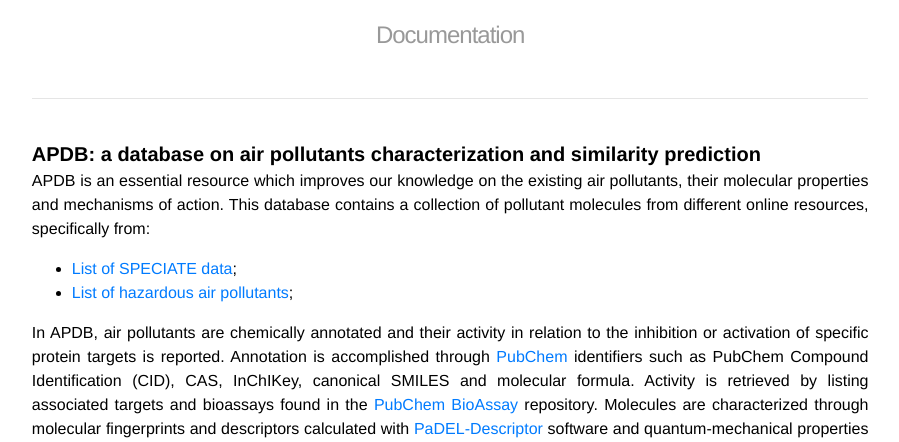
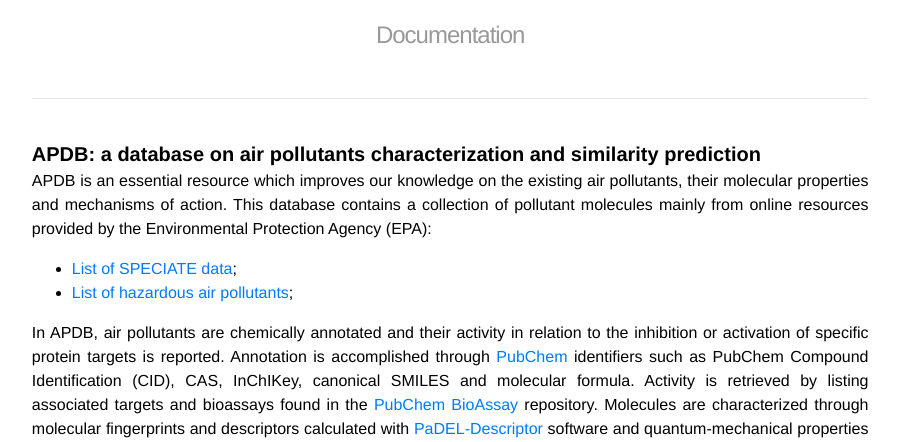
Before and after one commit to InfOmics/APDB, a Flask app: page /apdb/documentation in a window 1280 px wide. Shown: the part 208-650 px from the top of the page, without its empty margins (249-1148 px from the left). Run offline with Flask 2, Linux system fonts and the light colour scheme; some libraries are stand-ins or nearby versions.

Commit message:
Update main and doc file

```diff
--- a/Flask/pollutants_db_app/app.py
+++ b/Flask/pollutants_db_app/app.py
@@ -35,7 +35,6 @@ def get_db_connection():
   print('Connection successfully................')
   # return connection
   return conn
-
 
 
 # redirect url
@@ -331,6 +330,7 @@ def bioassay_browse():
     # set id options and placeholder
     id_options = ["target GI", "target geneID", "target symbol", "uniprotkb"]
     placeholder = "Choose an input option"
+    filtered_bioassays = []
 
     # open connection
     conn = get_db_connection()
@@ -663,9 +663,11 @@ def similarity_panel_browse():
     if single_atom:
       i=2
       models = models = [m for m in model_files if "Elem" in m]
+      models.sort()
     else:
       i=0
       models = [m for m in model_files if "Elem" not in m]
+      models.sort()
 
     # generate model path names and colours
     pnames = [path + p for p in models]
--- a/Flask/pollutants_db_app/templates/documentation.html
+++ b/Flask/pollutants_db_app/templates/documentation.html
@@ -67,7 +67,7 @@
             <strong style="font-size: 20px;">APDB: a database on air pollutants characterization and similarity prediction</strong>
             <p>
               APDB is an essential resource which improves our knowledge on the existing air pollutants, their molecular properties and mechanisms of action.
-              This database contains a collection of pollutant molecules from different online resources, specifically from:
+              This database contains a collection of pollutant molecules mainly from online resources provided by the Environmental Protection Agency (EPA):
               <ul>
                 <li><a href="https://www.epa.gov/air-emissions-modeling/speciate-0" target="_blank">List of SPECIATE data</a>;</li>
                 <li><a href="https://www.epa.gov/haps/initial-list-hazardous-air-pollutants-modifications" target="_blank">List of hazardous air pollutants</a>;</li>
```
